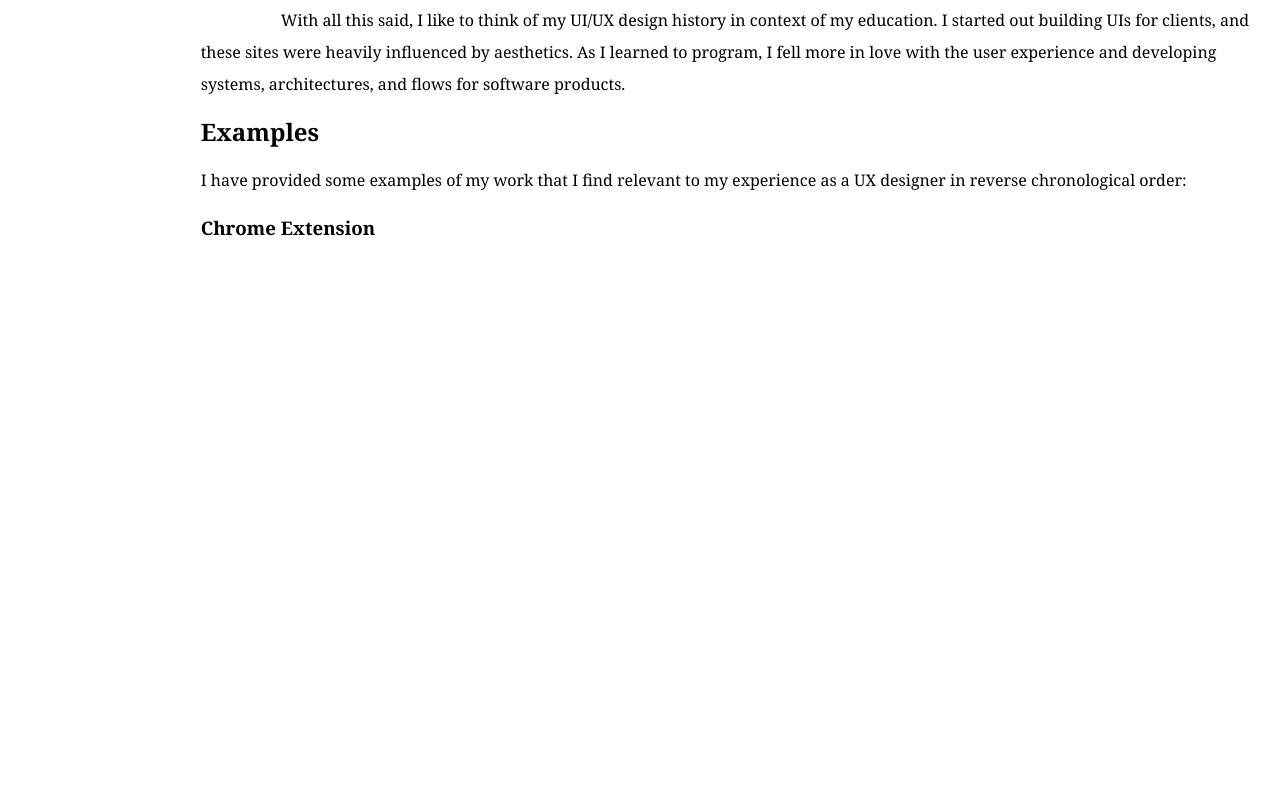
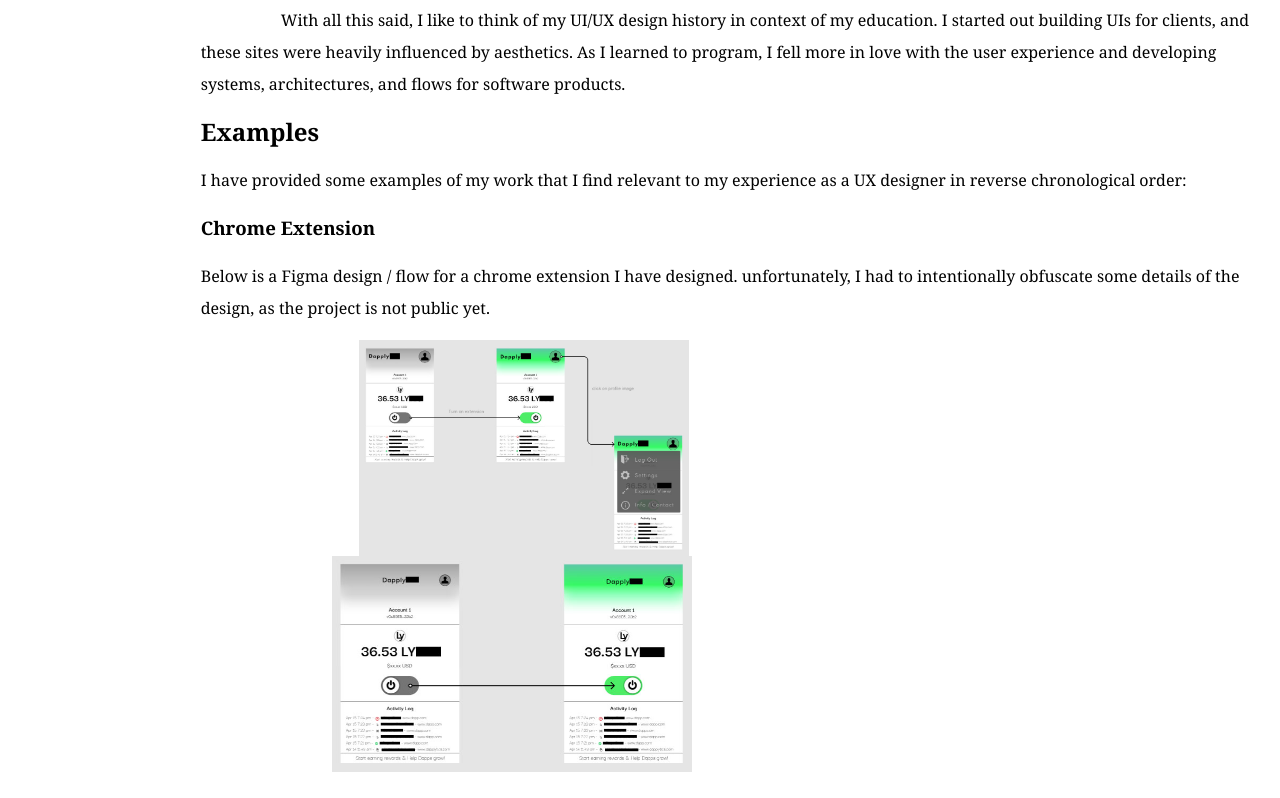
Before and after one commit to dd0sxx/theotelonis, a React (Create React App) app in the folder my-app/: page /uxDesign in a window 1280 px wide. Shown: the part 716-1514 px from the top of the page. Before the commit the page ends 1002 px from the top, so only its background shows below. Built offline with nearby package versions, Linux system fonts and the light colour scheme.

Commit message:
working on it

```diff
--- a/my-app/src/components/UXDesign.tsx
+++ b/my-app/src/components/UXDesign.tsx
@@ -1,7 +1,8 @@
-import React from 'react';
+import React, {useState} from 'react';
+import extension1 from '../imgs/dapplyticsUx1.jpg'
+import extension2 from '../imgs/dappylticsUX2.jpg'
 
 const UXDesign = () => {
-
     return (
         <div className='site-content'>
         <article className='about-article'>
@@ -37,6 +38,11 @@ const UXDesign = () => {
                     <h2 className='about-header' id='Examples'>Examples</h2>
                     <p>I have provided some examples of my work that I find relevant to my experience as a UX designer in reverse chronological order:</p>
                     <h3 id='ChromeExtension' className='about-sub-header'>Chrome Extension</h3>
+                    <p>Below is a Figma design / flow for a chrome extension I have designed. unfortunately, I had to intentionally obfuscate some details of the design, as the project is not public yet.</p>
+                    <div style={{'display': 'flex', 'flexDirection': 'column', 'alignItems': 'center', 'width': '100%','textAlign': 'center', 'margin':'auto'}}>
+                        <div style={{'textAlign': 'center', 'margin':'0 auto', 'width': '70%','height': '27vh','backgroundImage': `url(${extension1})`, 'backgroundSize': 'contain','backgroundRepeat': 'no-repeat'}} />
+                        <div style={{'textAlign': 'center', 'margin':' 0 auto','width': '75%','height': '27vh','backgroundImage': `url(${extension2})`, 'backgroundSize': 'contain','backgroundRepeat': 'no-repeat'}} />
+                    </div>
                 </div>
            </div>
         </article>
```
